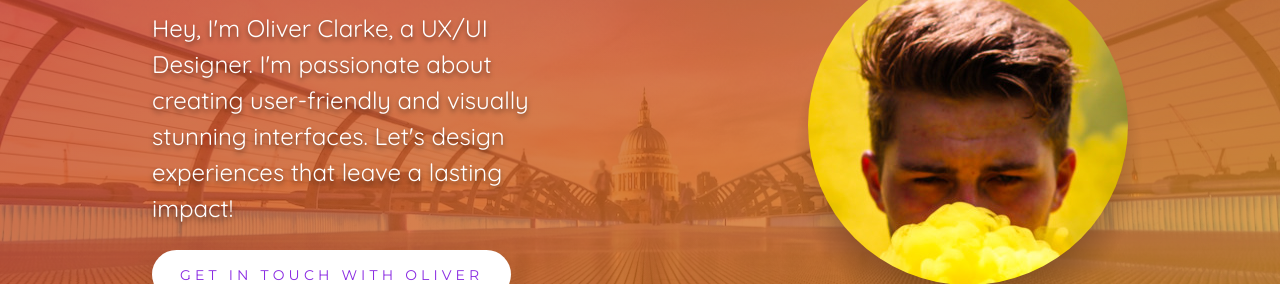
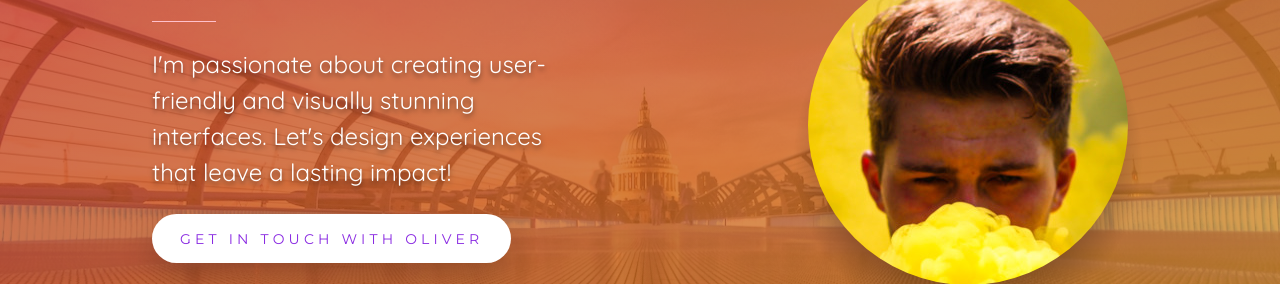
Before and after one commit to fcoarosdiseno/slide-5, a plain HTML site: page index.html in a window 1280 px wide. Shown: the part 275-559 px from the top of the page. Drawn offline with Linux system fonts and the light colour scheme.

Commit message:
Segundo commit

```diff
--- a/index.html
+++ b/index.html
@@ -46,7 +46,7 @@
                 <hr class="hr">
                 <div class="description">
                     <p>
-                        Hey, I'm Oliver Clarke, a UX/UI Designer. I'm passionate about creating user-friendly and visually stunning interfaces. Let's design experiences that leave a lasting impact!
+                        I'm passionate about creating user-friendly and visually stunning interfaces. Let's design experiences that leave a lasting impact!
                     </p>
                 </div> <!-- < /description > -->
                 <div class="contact">
```
